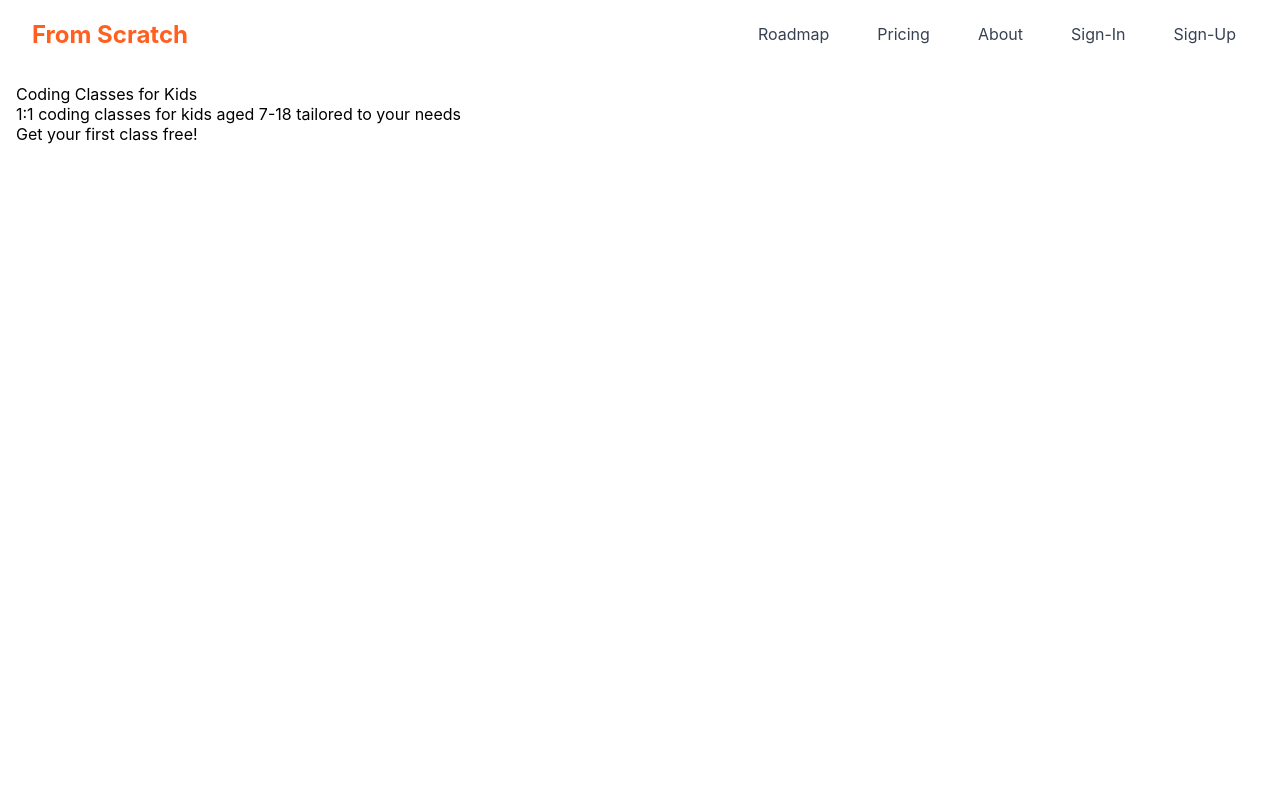
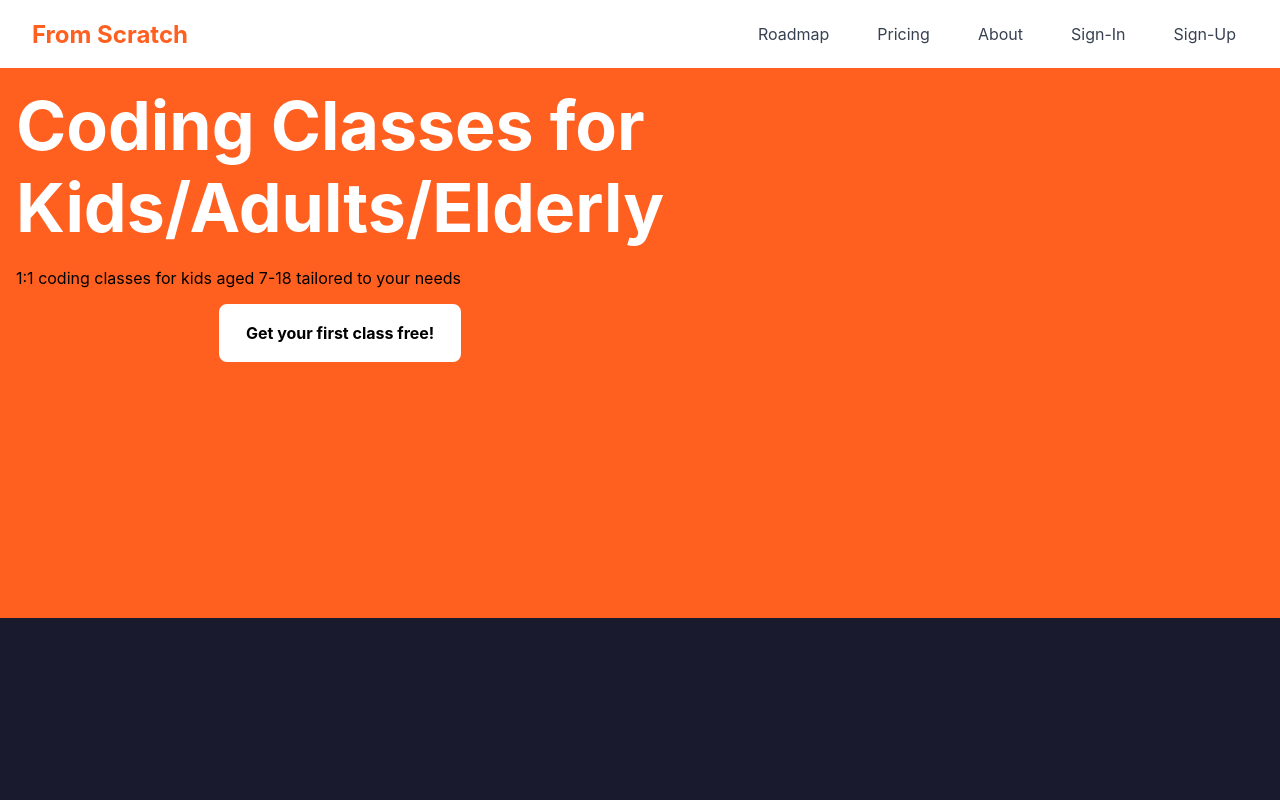
Before and after one commit to pr0p3rno0b10/from-scratch-client, a React (Create React App) app: page / in a window 1280 px wide. Shown: the top 800 px of the page. Built offline with nearby package versions, Linux system fonts and the light colour scheme.

Commit message:
Working on Portal

```diff
--- a/public/index.html
+++ b/public/index.html
@@ -24,7 +24,7 @@
       work correctly both with client-side routing and a non-root public URL.
       Learn how to configure a non-root public URL by running `npm run build`.
     -->
-    <title>React App</title>
+    <title>From Scratch</title>
   </head>
   <body>
     <noscript>You need to enable JavaScript to run this app.</noscript>
--- a/src/NavigationBar.css
+++ b/src/NavigationBar.css
@@ -29,7 +29,7 @@
 }
 
 .navbar-button:hover {
-  background-color: #2563eb;
+  background-color: #FF5F1F;
   color: white;
   border-radius: 8px;
   transition: all 0.2s ease-in-out;
--- a/src/Portal.css
+++ b/src/Portal.css
@@ -1,14 +1,107 @@
 .container {
 	display: flex;
-	overflow-x: auto;
-	gap: 1rem;
-	padding: 1rem;
-	scroll-behavior: smooth;
+	/*overflow-x: auto; */
+	/*scroll-behavior: smooth;*/
 	flex-direction: column;
+	/*scroll-snap-type: x mandatory;*/
+	min-height: 100vh;
 }
 
-.introduction-box {
-	flex: 0 0 auto;
+.introduction-box-container {
+	height: 550px;
+	background-color: #FF5F1F;
+}
+
+.split {
 	display: flex;
 	flex-direction: row;
+	width: 100%;
+	height: 100%;
+
 }
+
+.introduction-box-left-side {
+	flex: 1;
+	display: flex;
+	flex-direction: column;
+	align-items: flex-start;
+	justify-content: flex-start;
+
+}
+
+.header {
+	font-size: 4.25rem;
+	padding: 1rem;
+	font-weight: bold;
+	color: #FFFFFF;
+}
+
+.paragraph-text {
+	padding-left: 1rem;
+	padding-top: 0.25rem;
+}
+
+.first-class-button {
+  position: relative;
+  display: inline-block;
+  padding: 1rem 1.5rem;
+  margin: 1rem auto;
+  font-weight: bold;
+  color: black;
+  background: white;
+  border-radius: 8px;
+  border: 3px solid white; /* starts white */
+  cursor: pointer;
+  overflow: hidden;
+  z-index: 0;
+}
+
+/* Rainbow border overlay */
+.first-class-button::before {
+  content: "";
+  position: absolute;
+  inset: 0; /* fill button */
+  border-radius: inherit;
+  padding: 3px; /* border thickness */
+  background: linear-gradient(
+    90deg,
+    red, orange, yellow, green, cyan, blue, violet, red
+  );
+  background-size: 400% 400%;
+  animation: rainbow 6s linear infinite;
+  -webkit-mask:
+    linear-gradient(#fff 0 0) content-box,
+    linear-gradient(#fff 0 0);
+  -webkit-mask-composite: xor;
+          mask-composite: exclude; /* hide inside, show only border */
+  opacity: 0; /* hidden by default */
+  transition: opacity 0.3s ease;
+  z-index: -1;
+}
+
+/* Show rainbow only on hover */
+.first-class-button:hover::before {
+  opacity: 1;
+}
+
+@keyframes rainbow {
+  0%   { background-position: 0% 50%; }
+  50%  { background-position: 100% 50%; }
+  100% { background-position: 0% 50%; }
+}
+
+.introduction-box-right-side {
+	flex: 1;
+}
+
+.pricing-box-container {
+	height: 550px;
+	background-color: #1A1A2E;
+
+}
+
+.roadmap-box-container {
+	height: 550px;
+	background-color: #FF5F1F;
+
+}
--- a/src/Portal.jsx
+++ b/src/Portal.jsx
@@ -9,9 +9,10 @@ const Portal = () => {
 		<div>
 			<NavigationBar/>
 			<div className="container">
-				<div className="introduction-box">
+				<div className="introduction-box-container">
+					<div className="split">
 						<div className="introduction-box-left-side">
-						<div className="header">Coding Classes for Kids</div>
+							<div className="header">Coding Classes for Kids/Adults/Elderly</div>
 							<div className="paragraph-text">1:1 coding classes for kids aged 7-18 tailored to your needs</div>
 							<div className="first-class-button">Get your first class free!</div>
 						</div>
@@ -20,11 +21,12 @@ const Portal = () => {
 						</div>
 					</div>
 				</div>
-			<div className="pricing-box">
+				<div className="pricing-box-container">
 
 				</div>
-			<div className="roadmap-box">
+				<div className="roadmap-box-container">
 
+				</div>
 			</div>
 		</div>
 	);
```
Lines whose indentation alone changed are shown as unchanged.
